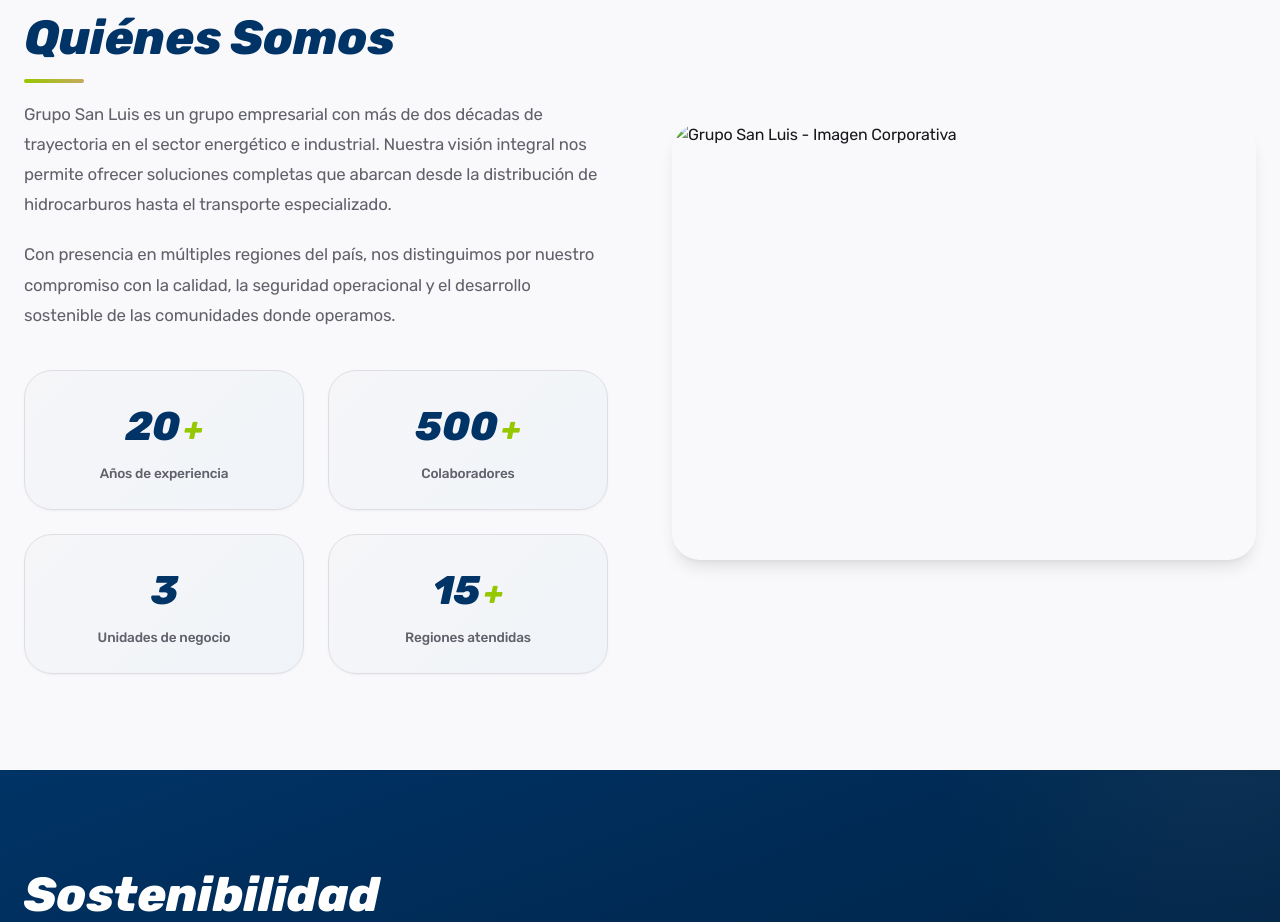
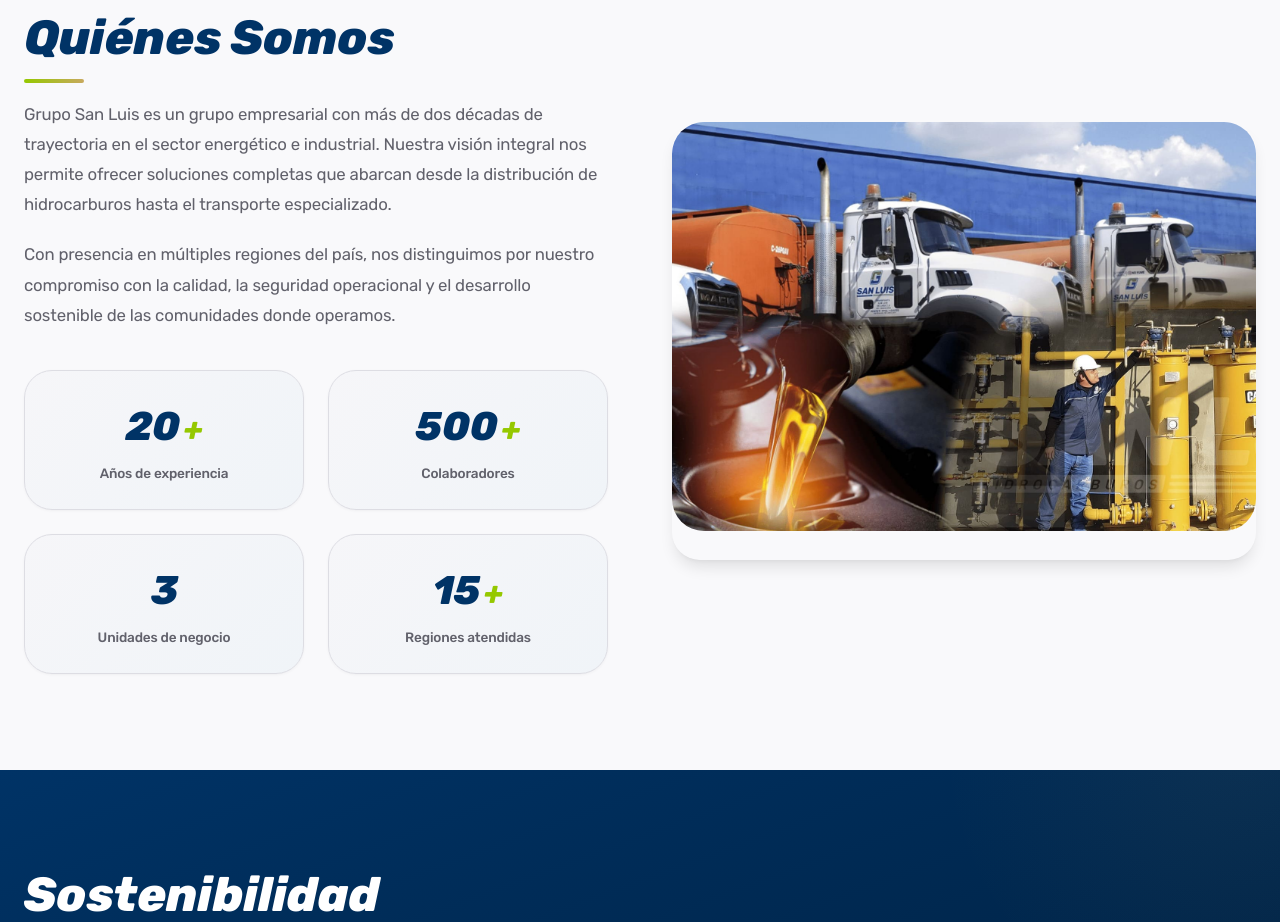
Before and after one commit to fjvelazcop/atom_gsanluis, a website built with Vite: page app/frontend/index.html in a window 1280 px wide. Shown: the part 1740-2662 px from the top of the page. Built offline with nearby package versions, Linux system fonts and the light colour scheme; files whose address does not match are found by name.

Commit message:
update img

```diff
--- a/app/frontend/index.html
+++ b/app/frontend/index.html
@@ -270,7 +270,7 @@
                 </div>
                 <div class="about__visual" data-aos="fade-left">
                     <div class="about__image-placeholder">
-                        <img src="./image/about-us.png" alt="Grupo San Luis - Imagen Corporativa" class="about__image">
+                        <img src="./image/about-us.jpg" alt="Grupo San Luis - Imagen Corporativa" class="about__image">
                     </div>
                 </div>
             </div>
```
